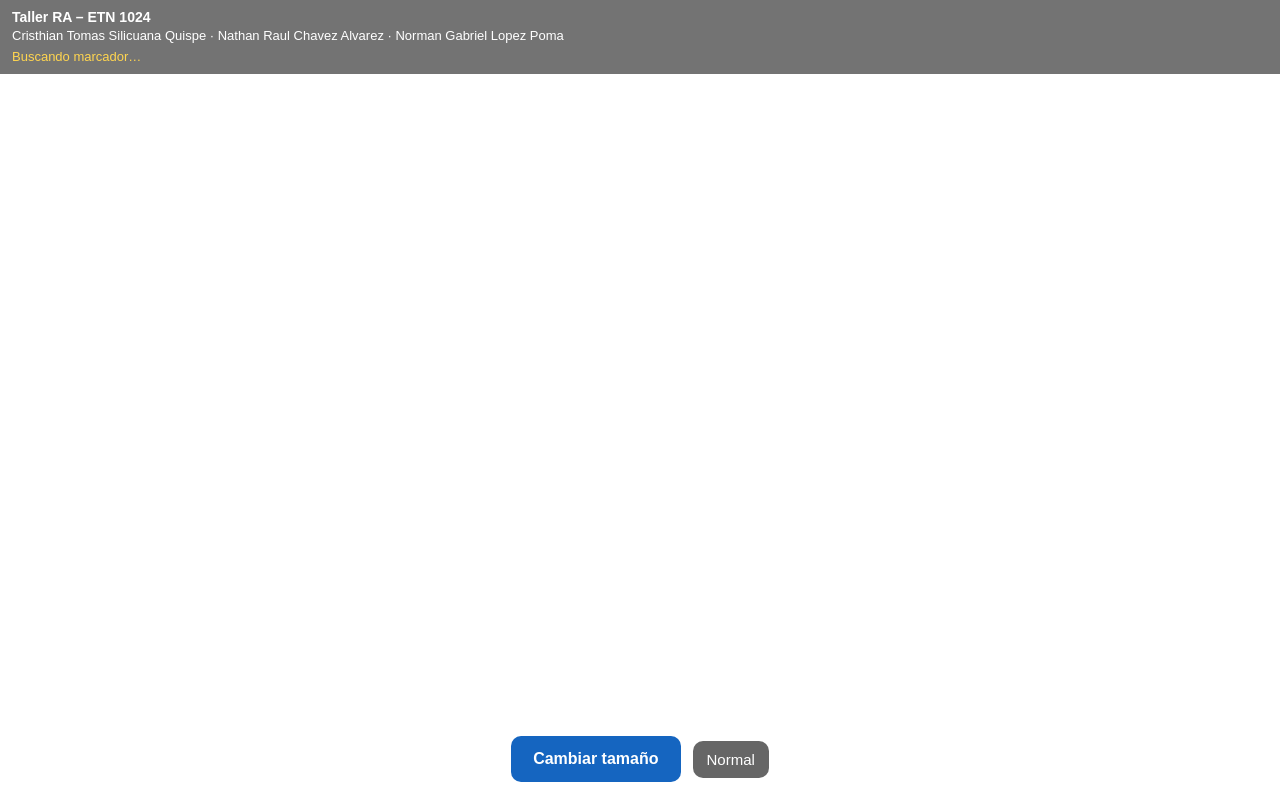
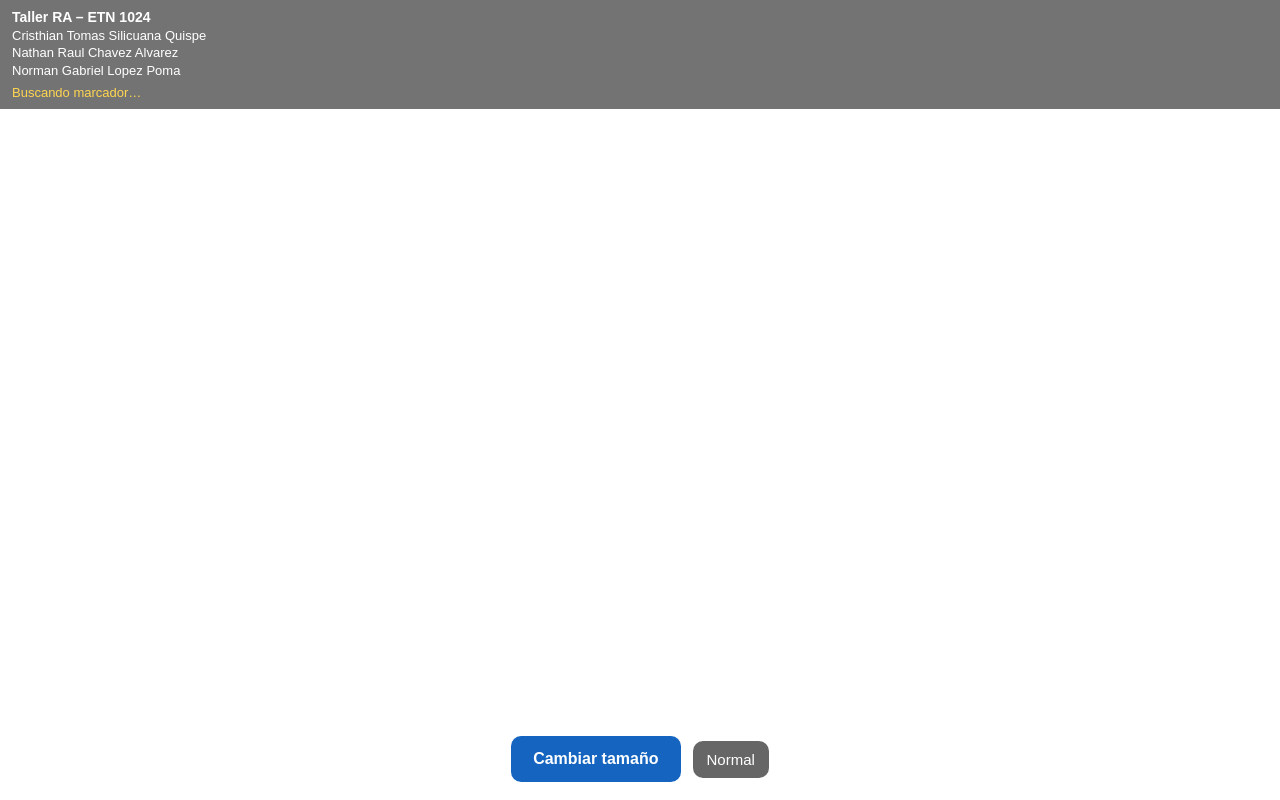
Before and after one commit to Sili1000/ar-taller, a plain HTML site: page index.html in a window 1280 px wide. Drawn offline with Linux system fonts and the light colour scheme.

Commit message:
Add files via upload

```diff
--- a/index.html
+++ b/index.html
@@ -23,6 +23,7 @@
       position: fixed; top: 0; left: 0; right: 0; z-index: 10;
       background: rgba(0, 0, 0, 0.55); color: #fff;
       padding: 8px 12px; font-size: 13px; line-height: 1.35;
+      white-space: normal; overflow-wrap: break-word; box-sizing: border-box;
     }
     #panel-superior b { font-size: 14px; }
     #estado { margin-top: 4px; color: #ffd54f; }
@@ -47,7 +48,9 @@
   <!-- 2) INTERFAZ: nombres, estado de detección y botón de tamaño -->
   <div id="panel-superior">
     <b>Taller RA – ETN 1024</b><br />
-    Cristhian Tomas Silicuana Quispe · Nathan Raul Chavez Alvarez · Norman Gabriel Lopez Poma
+    Cristhian Tomas Silicuana Quispe<br />
+    Nathan Raul Chavez Alvarez<br />
+    Norman Gabriel Lopez Poma
     <div id="estado">Buscando marcador…</div>
   </div>
 
```
